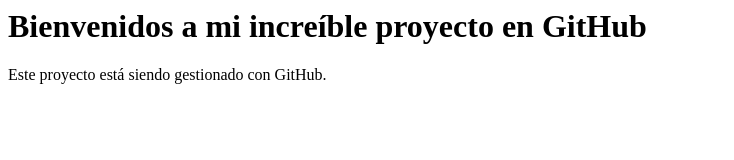
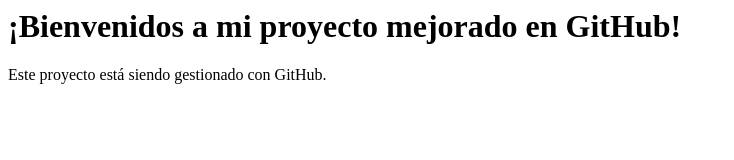
Before and after one commit to Camiloalv200622chj/repositorio-camilo, a plain HTML site: page index.html in a window 1280 px wide. Shown: the whole page, without its empty margins (0-734 px from the left). Drawn offline with Linux system fonts and the light colour scheme.

Commit message:
Mejorar título principal en master

```diff
--- a/index.html
+++ b/index.html
@@ -1,7 +1,7 @@
 <html>
  <head><title>Mi Primer Proyecto</title></head>
  <body>
- <h1>Bienvenidos a mi increíble proyecto en GitHub</h1>
+ <h1>¡Bienvenidos a mi proyecto mejorado en GitHub!</h1>
  <p>Este proyecto está siendo gestionado con GitHub.</p>
  </body>
 </html>
```
